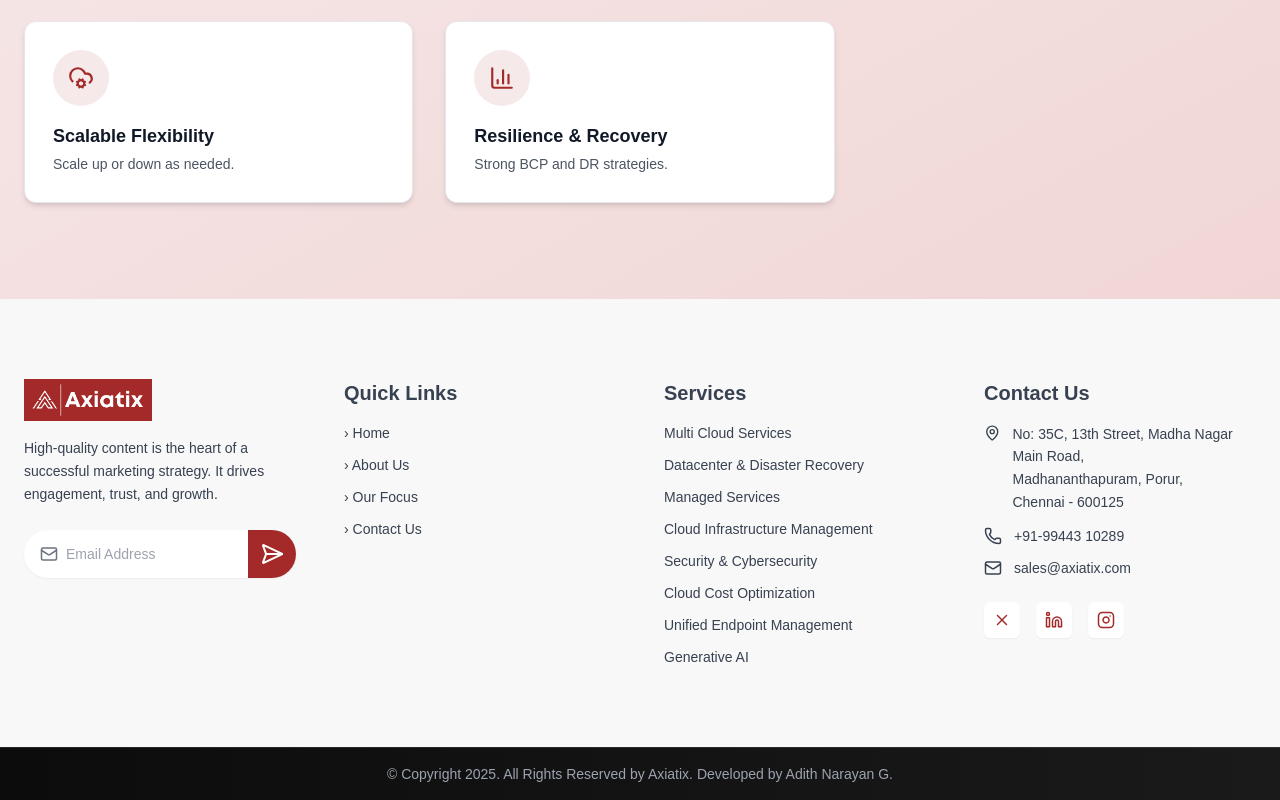
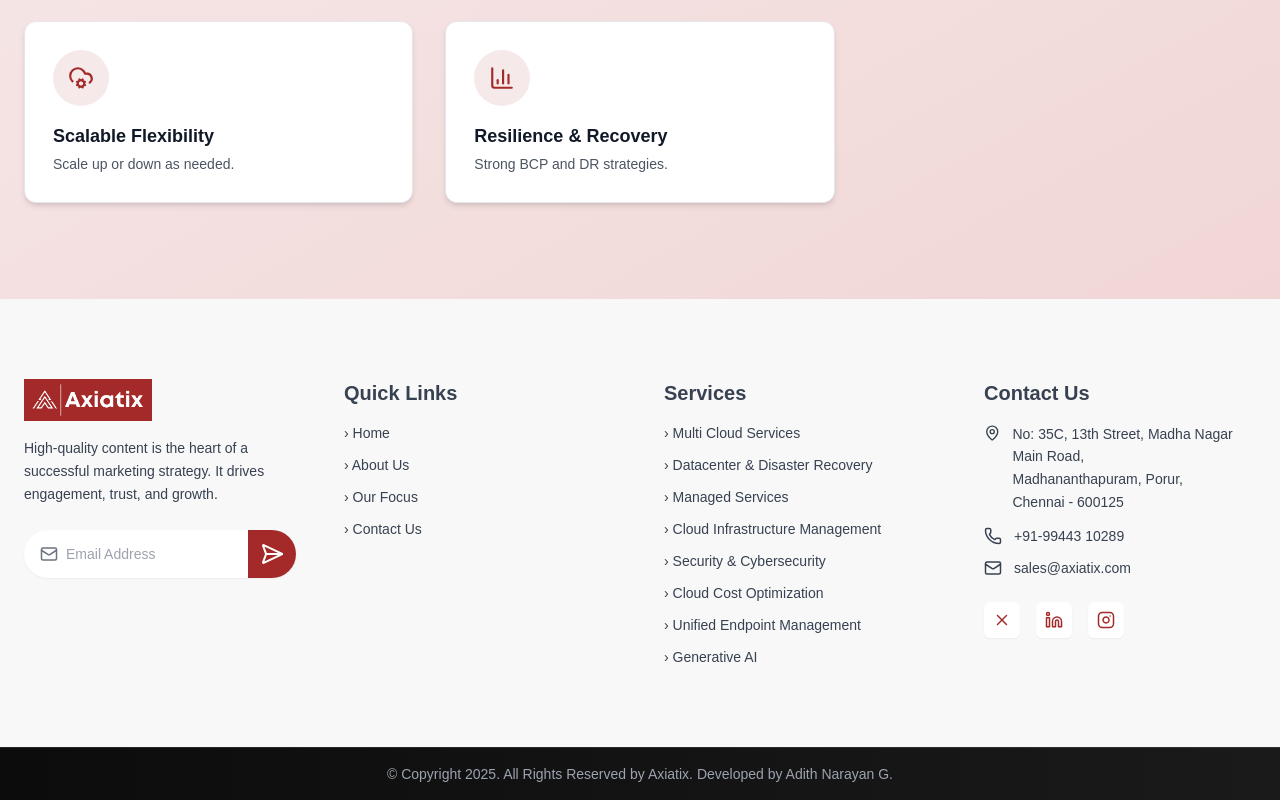
Before and after one commit to Adith1207/Axiatix_Website, a Next.js app: page / in a window 1280 px wide. Shown: the part 3075-3875 px from the top of the page. Built offline with nearby package versions, Linux system fonts and the light colour scheme.

Commit message:
worked on the routing part from router

```diff
--- a/app/components/Footer.tsx
+++ b/app/components/Footer.tsx
@@ -1,4 +1,6 @@
 "use client";
+
+import Link from "next/link";
 
 import {
   Mail,
@@ -66,10 +68,38 @@ export default function Footer() {
           <div>
             <h3 className="text-xl font-bold mb-4">Quick Links</h3>
             <ul className="space-y-3 text-sm">
-              <li>› Home</li>
-              <li>› About Us</li>
-              <li>› Our Focus</li>
-              <li>› Contact Us</li>
+              <li>
+                <Link
+                  href="/"
+                  className="hover:text-[#a42a2a] transition-colors"
+                >
+                  › Home
+                </Link>
+              </li>
+              <li>
+                <Link
+                  href="/about"
+                  className="hover:text-[#a42a2a] transition-colors"
+                >
+                  › About Us
+                </Link>
+              </li>
+              <li>
+                <Link
+                  href="/Our_Focus"
+                  className="hover:text-[#a42a2a] transition-colors"
+                >
+                  › Our Focus
+                </Link>
+              </li>
+              <li>
+                <Link
+                  href="/Contact"
+                  className="hover:text-[#a42a2a] transition-colors"
+                >
+                  › Contact Us
+                </Link>
+              </li>
             </ul>
           </div>
 
@@ -77,14 +107,70 @@ export default function Footer() {
           <div>
             <h3 className="text-xl font-bold mb-4">Services</h3>
             <ul className="space-y-3 text-sm">
-              <li>Multi Cloud Services</li>
-              <li>Datacenter & Disaster Recovery</li>
-              <li>Managed Services</li>
-              <li>Cloud Infrastructure Management</li>
-              <li>Security & Cybersecurity</li>
-              <li>Cloud Cost Optimization</li>
-              <li>Unified Endpoint Management</li>
-              <li>Generative AI</li>
+              <li>
+                <Link
+                  href="/services/multi-cloud"
+                  className="hover:text-[#a42a2a] transition-colors"
+                >
+                  › Multi Cloud Services
+                </Link>
+              </li>
+              <li>
+                <Link
+                  href="/services/disaster"
+                  className="hover:text-[#a42a2a] transition-colors"
+                >
+                  › Datacenter & Disaster Recovery
+                </Link>
+              </li>
+              <li>
+                <Link
+                  href="/services/managed_services"
+                  className="hover:text-[#a42a2a] transition-colors"
+                >
+                  › Managed Services
+                </Link>
+              </li>
+              <li>
+                <Link
+                  href="/services/support"
+                  className="hover:text-[#a42a2a] transition-colors"
+                >
+                  › Cloud Infrastructure Management
+                </Link>
+              </li>
+              <li>
+                <Link
+                  href="/services/security"
+                  className="hover:text-[#a42a2a] transition-colors"
+                >
+                  › Security & Cybersecurity
+                </Link>
+              </li>
+              <li>
+                <Link
+                  href="/services/cloud_cost"
+                  className="hover:text-[#a42a2a] transition-colors"
+                >
+                  › Cloud Cost Optimization
+                </Link>
+              </li>
+              <li>
+                <Link
+                  href="/services/unified_endpoint"
+                  className="hover:text-[#a42a2a] transition-colors"
+                >
+                  › Unified Endpoint Management
+                </Link>
+              </li>
+              <li>
+                <Link
+                  href="/services/genAI"
+                  className="hover:text-[#a42a2a] transition-colors"
+                >
+                  › Generative AI
+                </Link>
+              </li>
             </ul>
           </div>
 
```
